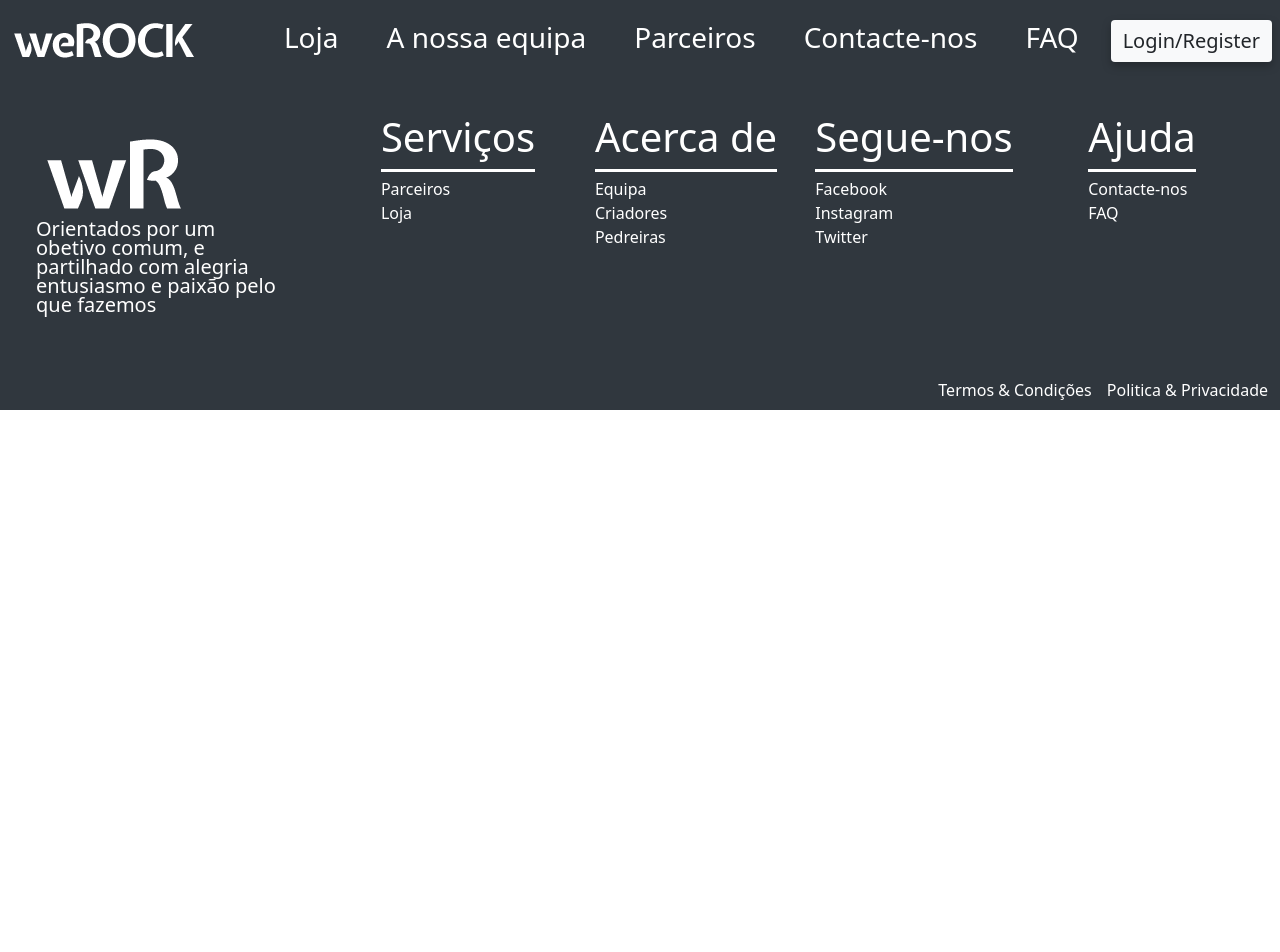
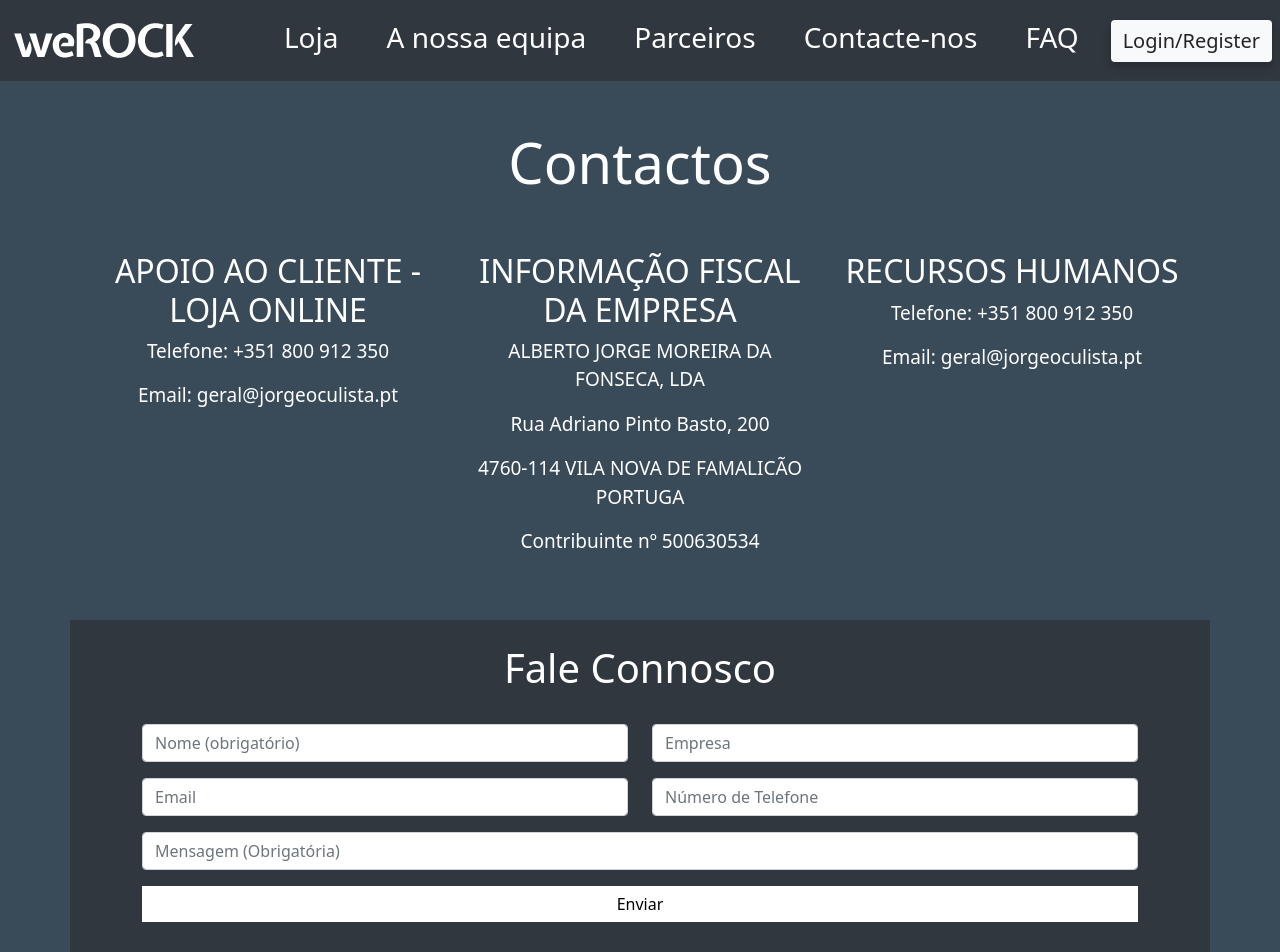
Before and after one commit to UPSxACE/quarrymanager-reactfrontend, a React (Create React App) app: page /contactos in a window 1280 px wide. Shown: the top 952 px of the page. Before the commit the page ends 800 px from the top, so only its background shows below. Built offline with nearby package versions, Linux system fonts and the light colour scheme.

Commit message:
feature/contactos.js close #9
done

```diff
--- a/src/App.js
+++ b/src/App.js
@@ -10,6 +10,7 @@ import "bootstrap/dist/js/bootstrap.bundle";
 import { NavbarComponent } from "./website/components/navbar";
 import { Pedreiras } from "./website/pages/pedreiras/pedreiras";
 import { Criadores } from "./website/pages/criadores/criadores";
+import { Contactos } from "./website/pages/contactos/contactos";
 
 // App.js
 
@@ -40,6 +41,7 @@ function App() {
         <Route path="parceiros" element={<Parceiros />} />
         <Route path="pedreiras" element={<Pedreiras />} />
         <Route path="criadores" element={<Criadores />} />
+        <Route path="contactos" element={<Contactos />} />
       </Routes>
       <Footer />
     </div>
--- a/src/website/components/coloredComponents.js
+++ b/src/website/components/coloredComponents.js
@@ -8,6 +8,8 @@ const ColoredContainer = styled(Container)`
     switch (props.variant) {
       case 1:
         return "#394a58";
+      case 2:
+        return "#30373E";
       default:
         return "#394a58";
     }
--- /dev/null
+++ b/src/website/pages/contactos/contactos.js
@@ -0,0 +1,112 @@
+import React, { useState } from "react";
+import styled from "styled-components";
+import { Container, Row, Col, Form, Button } from "react-bootstrap";
+import { DisplayH1, H1, H2, Paragraph } from "../../components/text";
+import { ColoredContainer } from "../../components/coloredComponents";
+import { ButtonSubmit } from "../../components/buttons";
+export { Contactos };
+
+function Contactos() {
+  return (
+    <ColoredContainer variant={1} fluid>
+      <DisplayH1 className="text-center pb-5 pt-5">Contactos</DisplayH1>
+      <Row>
+        <Col xs={12}>
+          <Container>
+            <Row>
+              <Col xs={4}>
+                <H2 className="text-center">APOIO AO CLIENTE - LOJA ONLINE</H2>
+                <Paragraph className="text-center">
+                  Telefone: +351 800 912 350
+                </Paragraph>
+                <Paragraph className="text-center">
+                  Email: geral@jorgeoculista.pt
+                </Paragraph>
+              </Col>
+              <Col xs={4}>
+                <H2 className="text-center">INFORMAÇÃO FISCAL DA EMPRESA</H2>
+                <Paragraph className="text-center">
+                  ALBERTO JORGE MOREIRA DA FONSECA, LDA
+                </Paragraph>
+                <Paragraph className="text-center">
+                  Rua Adriano Pinto Basto, 200
+                </Paragraph>
+                <Paragraph className="text-center">
+                  4760-114 VILA NOVA DE FAMALICÃO PORTUGA
+                </Paragraph>
+                <Paragraph className="text-center">
+                  Contribuinte nº 500630534
+                </Paragraph>
+              </Col>
+              <Col xs={4}>
+                <H2 className="text-center">RECURSOS HUMANOS</H2>
+                <Paragraph className="text-center">
+                  Telefone: +351 800 912 350
+                </Paragraph>
+                <Paragraph className="text-center">
+                  Email: geral@jorgeoculista.pt
+                </Paragraph>
+              </Col>
+            </Row>
+          </Container>
+        </Col>
+      </Row>
+      <Row>
+        <Col xs={12}>
+          <ColoredContainer variant={2} className="mb-5 mt-5">
+            <Container className=" ps-5 pe-5 ">
+              <H1 className="text-center pb-4 pt-4">Fale Connosco</H1>
+              <Row>
+                <Col xs={6}>
+                  <Form.Group className="mb-3" controlId="formBasicname">
+                    <Form.Control
+                      type="text"
+                      placeholder="Nome (obrigatório)"
+                    />
+                  </Form.Group>
+                </Col>
+                <Col xs={6}>
+                  <Form.Group className="mb-3" controlId="formBasicname">
+                    <Form.Control type="text" placeholder="Empresa" />
+                  </Form.Group>
+                </Col>
+              </Row>
+              <Row>
+                <Col xs={6}>
+                  <Form.Group className="mb-3" controlId="formBasicEmail">
+                    <Form.Control type="email" placeholder="Email" />
+                  </Form.Group>
+                </Col>
+                <Col xs={6}>
+                  <Form.Group className="mb-3" controlId="formBasicname">
+                    <Form.Control
+                      type="text"
+                      placeholder="Número de Telefone"
+                    />
+                  </Form.Group>
+                </Col>
+              </Row>
+              <Col xs={12}>
+                <Form.Group className="mb-3" controlId="formBasicText">
+                  <Form.Control
+                    type="text"
+                    placeholder="Mensagem (Obrigatória)"
+                  />
+                </Form.Group>
+              </Col>
+              <Col xs={12} className="d-flex justify-content-around pb-5">
+                <ButtonSubmit className="w-100">Enviar</ButtonSubmit>
+              </Col>
+            </Container>
+          </ColoredContainer>
+        </Col>
+      </Row>
+    </ColoredContainer>
+  );
+}
+
+const StyledButton = styled(Button)`
+  background-color: #ffffffff;
+  color: black;
+  width: 100%;
+`;
```
